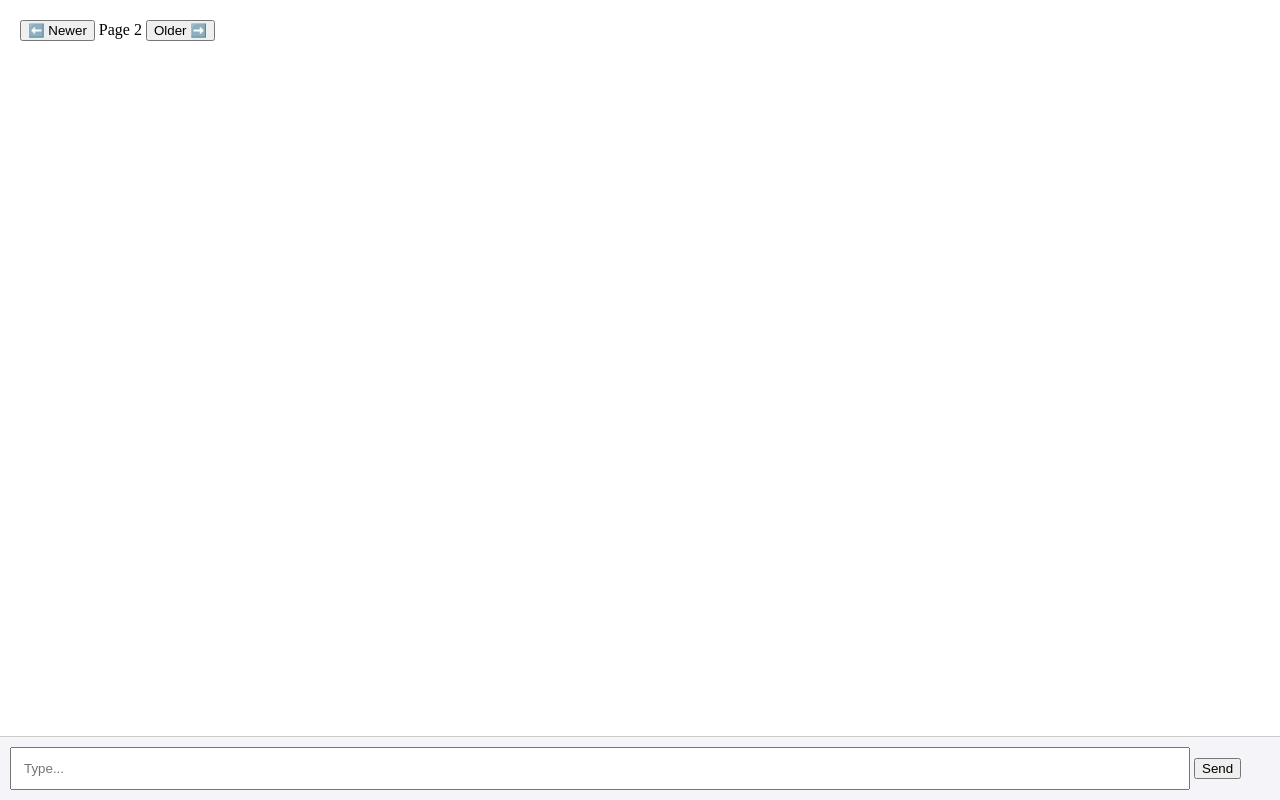
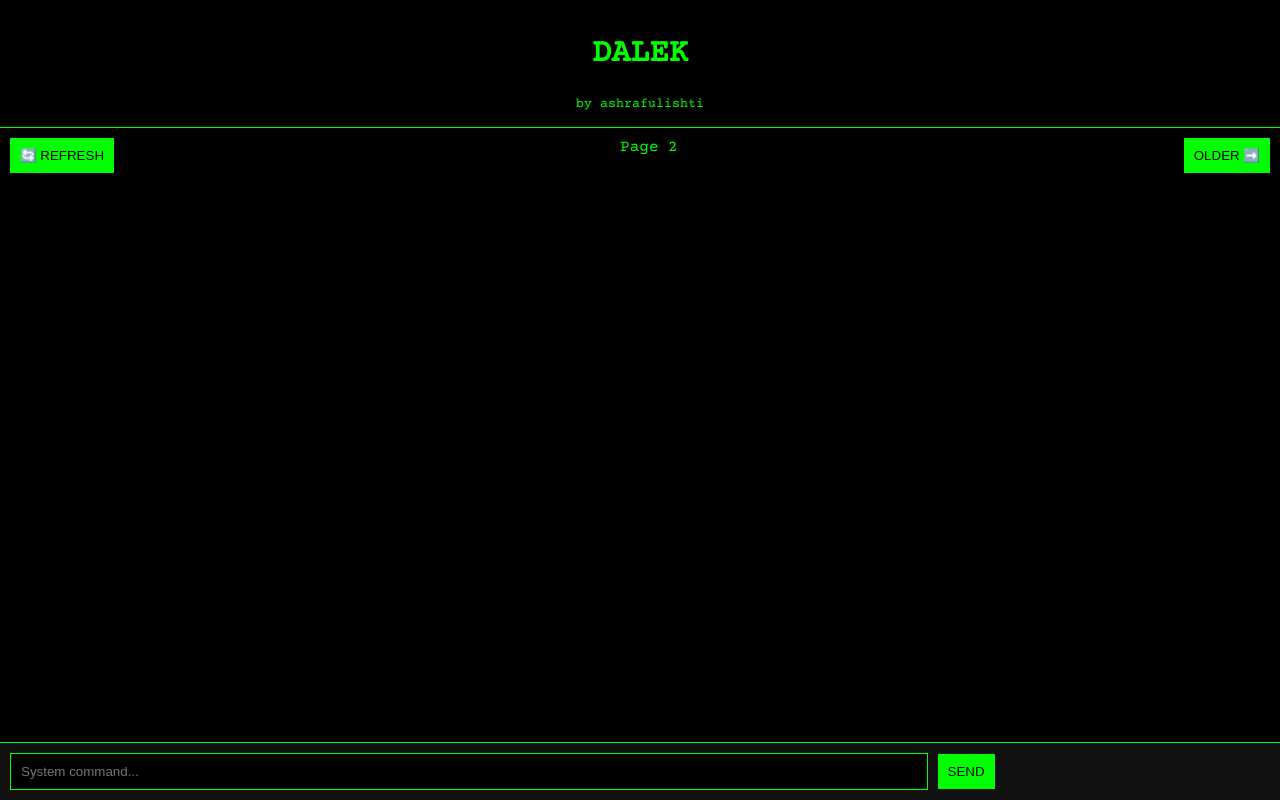
Before and after one commit to ashrafulishti/Dalek-s-World, a Flask app: page /?page=2 in a window 1280 px wide. Run offline with Flask 3, Linux system fonts and the light colour scheme; a user stored in the database is signed in; data that the repository does not hold is empty; some libraries are stand-ins or nearby versions.

Commit message:
Update home.html

```diff
--- a/templates/home.html
+++ b/templates/home.html
@@ -2,61 +2,42 @@
 <html>
 <head>
     <meta name="viewport" content="width=device-width, initial-scale=1.0">
+    <link href="https://fonts.googleapis.com/css2?family=Courier+Prime&display=swap" rel="stylesheet">
     <style>
-        /* Essential for sticky layout */
-        body, html { height: 100%; margin: 0; display: flex; flex-direction: column; }
-
-        .chat-container {
-            flex: 1;
-            overflow-y: auto; /* This allows messages to scroll */
-            padding: 20px;
-            display: flex;
-            flex-direction: column;
-            gap: 10px;
-            padding-bottom: 80px; /* Prevents input from covering last message */
-        }
-
-        .input-area {
-            position: fixed;
-            bottom: 0;
-            width: 100%;
-            background: #f4f4f9;
-            padding: 10px;
-            border-top: 1px solid #ccc;
-        }
-
-        /* Message styles */
-        .msg { padding: 10px 15px; border-radius: 15px; max-width: 80%; }
-        .sent { align-self: flex-end; background: #0084ff; color: white; }
-        .received { align-self: flex-start; background: #e5e5ea; }
-        input { width: 90%; padding: 12px; }
+        body { background: #000; color: #0f0; font-family: 'Courier Prime', monospace; margin: 0; display: flex; flex-direction: column; height: 100vh; }
+        .header { text-align: center; padding: 15px; border-bottom: 1px solid #0f0; }
+        .refresh-bar { display: flex; justify-content: space-between; padding: 10px; }
+        .chat-container { flex: 1; overflow-y: auto; padding: 15px; padding-bottom: 80px; }
+        .msg { border: 1px solid #0f0; padding: 10px; margin-bottom: 10px; border-radius: 5px; max-width: 85%; }
+        .sent { align-self: flex-end; border-color: #0084ff; }
+        .received { align-self: flex-start; }
+        .input-area { position: fixed; bottom: 0; width: 100%; background: #111; padding: 10px; border-top: 1px solid #0f0; }
+        input { width: 70%; background: #000; color: #0f0; border: 1px solid #0f0; padding: 10px; }
+        button { background: #0f0; color: #000; border: none; padding: 10px; cursor: pointer; }
     </style>
 </head>
 <body>
-
+    <div class="header">
+        <h1>DALEK</h1>
+        <small>by ashrafulishti</small>
+    </div>
+    <div class="refresh-bar">
+        <a href="/"><button>🔄 REFRESH</button></a>
+        <span>Page {{ page }}</span>
+        <a href="{{ url_for('home', page=page + 1) }}"><button>OLDER ➡️</button></a>
+    </div>
     <div class="chat-container">
-        <div class="pagination">
-            {% if page > 1 %}
-                <a href="{{ url_for('home', page=page - 1) }}"><button>⬅️ Newer</button></a>
-            {% endif %}
-            <span>Page {{ page }}</span>
-            <a href="{{ url_for('home', page=page + 1) }}"><button>Older ➡️</button></a>
-        </div>
-
         {% for post in posts %}
             <div class="msg {{ 'sent' if post['username'] == session.username else 'received' }}">
-                <b>{{ post['username'] }}</b><br>
-                {{ post['content'] }}
+                <b>{{ post['username'] }}</b><br>{{ post['content'] }}
             </div>
         {% endfor %}
     </div>
-
     <div class="input-area">
         <form action="/post" method="POST">
-            <input name="content" placeholder="Type..." required>
-            <button>Send</button>
+            <input name="content" placeholder="System command..." required>
+            <button>SEND</button>
         </form>
     </div>
-
 </body>
 </html>
```
